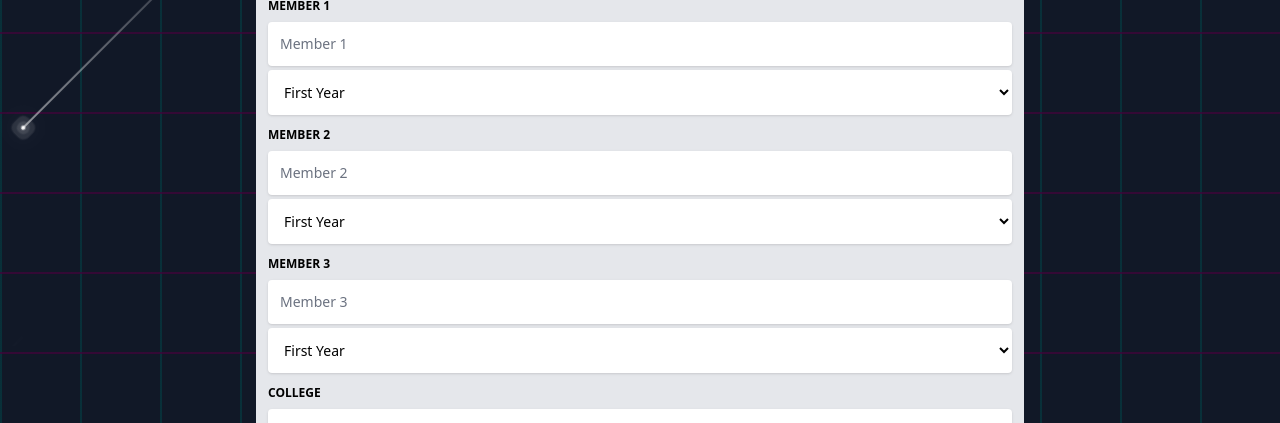
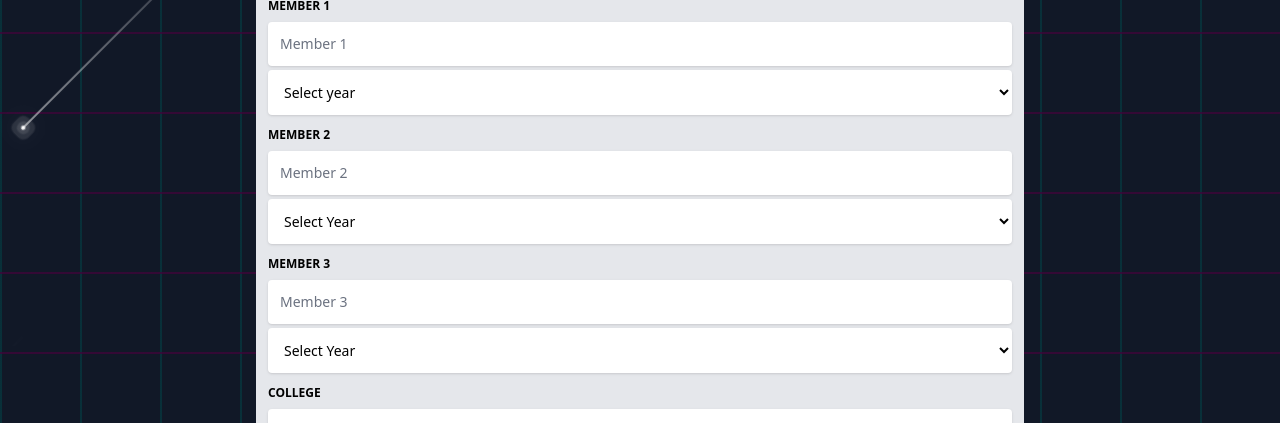
Before and after one commit to anurag-327/IISF_Avinya, a React (Vite) app in the folder front/: page /register in a window 1280 px wide. Shown: the part 448-871 px from the top of the page. Built offline with nearby package versions, Linux system fonts and the light colour scheme.

Commit message:
updated api urls

```diff
--- a/front/src/Components/RegistrationForm.jsx
+++ b/front/src/Components/RegistrationForm.jsx
@@ -39,7 +39,7 @@ const RegistrationForm = () => {
           body:JSON.stringify(team)
       }
 
-      const response=await fetch(`https://iisfavinya-production.up.railway.app/team/register`,options);
+      const response=await fetch(`https://amogh-production.up.railway.app/team/register`,options);
       const ans= await response.json();
       console.log(ans)
       if(ans.status==200)
@@ -119,6 +119,9 @@ const RegistrationForm = () => {
             id="member1year"
             name="member1year"
           >
+            <option defaultValue="" value="0">
+              Select year
+            </option>
             <option defaultValue="" value="1">
               First Year
             </option>
@@ -153,6 +156,9 @@ const RegistrationForm = () => {
             name="member2year"
           >
             <option defaultValue="" value="1">
+              Select Year
+            </option>
+            <option defaultValue="" value="0">
               First Year
             </option>
             <option value="2">Second Year</option>
@@ -185,6 +191,9 @@ const RegistrationForm = () => {
             id="member3year"
             name="member3year"
           >
+            <option defaultValue="" value="0">
+              Select Year
+            </option>
             <option defaultValue="" value="1">
               First Year
             </option>
--- a/front/src/Pages/Teams.jsx
+++ b/front/src/Pages/Teams.jsx
@@ -9,7 +9,7 @@ const Teams = () => {
     {
         (async function()
         {
-            const res=await fetch(`https://iisfavinya-production.up.railway.app/team/getteams`)
+            const res=await fetch(`https://amogh-production.up.railway.app/team/getteams`)
             const ans= await res.json()
             setTeams(ans);
         }())
```
